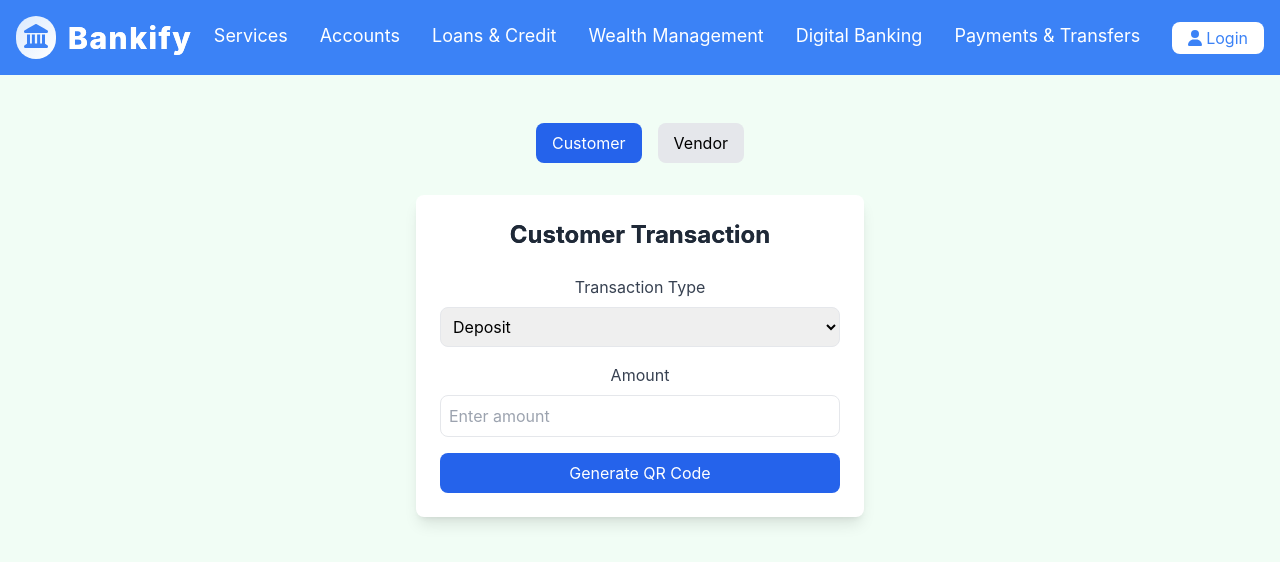
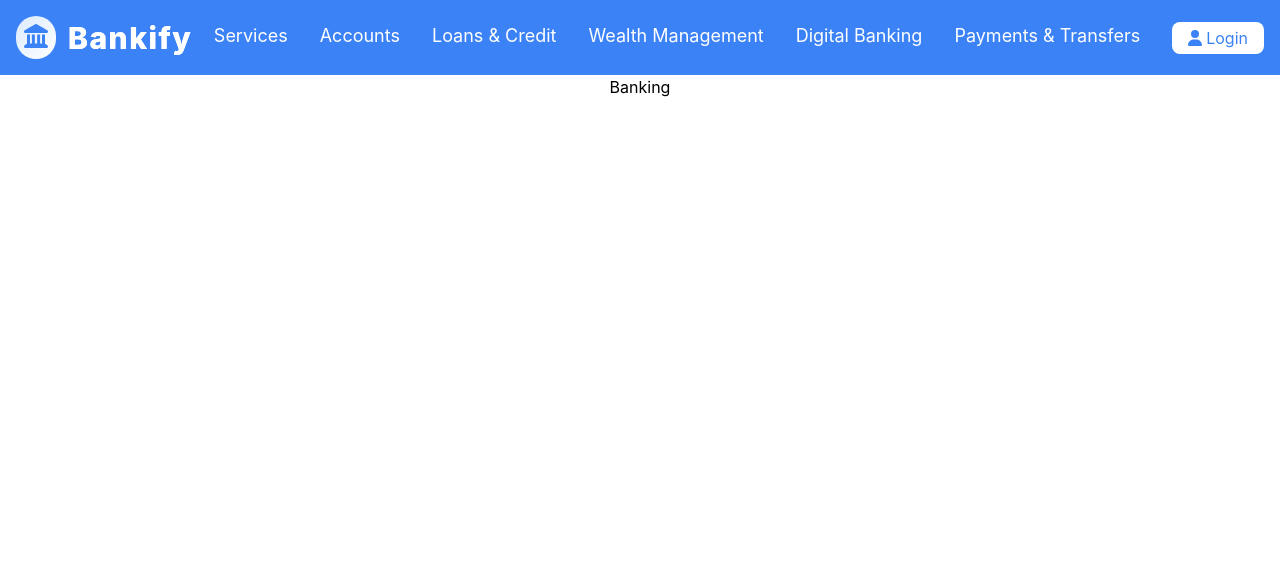
Before and after one commit to kumbamkarthik/bankify, a React (Create React App) app in the folder bankify/: page /digital in a window 1280 px wide. Shown: the top 562 px of the page. Built offline with nearby package versions, Linux system fonts and the light colour scheme.

Commit message:
banking ACCOUNTS

```diff
--- a/bankify/src/components/DigitalBanking/Banking.js
+++ b/bankify/src/components/DigitalBanking/Banking.js
@@ -1,129 +1,9 @@
-import React, { useState } from 'react';
-import { QRCodeSVG } from 'qrcode.react';
+import React from 'react'
 
 const Banking = () => {
-  const [userType, setUserType] = useState('customer'); // customer or vendor
-  const [amount, setAmount] = useState('');
-  const [transactionType, setTransactionType] = useState('deposit'); // deposit or withdraw
-  const [showQR, setShowQR] = useState(false);
+  return (
+    <div>Banking</div>
+  )
+}
 
-  const generateQRData = () => {
-    return JSON.stringify({
-      amount,
-      type: transactionType,
-      timestamp: new Date().toISOString(),
-      userId: "user123", // Replace with actual user ID from auth
-    });
-  };
-
-  const handleTransaction = (e) => {
-    e.preventDefault();
-    setShowQR(true);
-  };
-
-  const CustomerInterface = () => (
-    <div className="bg-white p-6 rounded-lg shadow-lg">
-      <h2 className="text-2xl font-bold text-gray-800 mb-6">Customer Transaction</h2>
-      <form onSubmit={handleTransaction} className="space-y-4">
-        <div>
-          <label className="block text-gray-700 mb-2">Transaction Type</label>
-          <select
-            className="w-full p-2 border rounded-lg"
-            value={transactionType}
-            onChange={(e) => setTransactionType(e.target.value)}
-          >
-            <option value="deposit">Deposit</option>
-            <option value="withdraw">Withdraw</option>
-          </select>
-        </div>
-        <div>
-          <label className="block text-gray-700 mb-2">Amount</label>
-          <input
-            type="number"
-            value={amount}
-            onChange={(e) => setAmount(e.target.value)}
-            className="w-full p-2 border rounded-lg"
-            placeholder="Enter amount"
-            required
-          />
-        </div>
-        <button
-          type="submit"
-          className="w-full bg-blue-600 text-white py-2 rounded-lg hover:bg-blue-700"
-        >
-          Generate QR Code
-        </button>
-      </form>
-    </div>
-  );
-
-  const VendorInterface = () => (
-    <div className="bg-white p-6 rounded-lg shadow-lg">
-      <h2 className="text-2xl font-bold text-gray-800 mb-6">Vendor Dashboard</h2>
-      <div className="grid grid-cols-2 gap-4">
-        <div className="bg-blue-50 p-4 rounded-lg">
-          <h3 className="font-bold text-lg mb-2">Today's Transactions</h3>
-          <p className="text-3xl font-bold">0</p>
-        </div>
-        <div className="bg-green-50 p-4 rounded-lg">
-          <h3 className="font-bold text-lg mb-2">Available Balance</h3>
-          <p className="text-3xl font-bold">$0.00</p>
-        </div>
-      </div>
-      <button
-        className="w-full mt-6 bg-blue-600 text-white py-2 rounded-lg hover:bg-blue-700"
-        onClick={() => {/* Add QR scanner implementation */}}
-      >
-        Scan QR Code
-      </button>
-    </div>
-  );
-
-  return (
-    <div className="min-h-screen bg-green-50/90 py-12 px-4">
-      <div className="max-w-md mx-auto">
-        <div className="flex justify-center mb-8">
-          <button
-            className={`px-4 py-2 mx-2 rounded-lg ${
-              userType === 'customer' ? 'bg-blue-600 text-white' : 'bg-gray-200'
-            }`}
-            onClick={() => setUserType('customer')}
-          >
-            Customer
-          </button>
-          <button
-            className={`px-4 py-2 mx-2 rounded-lg ${
-              userType === 'vendor' ? 'bg-blue-600 text-white' : 'bg-gray-200'
-            }`}
-            onClick={() => setUserType('vendor')}
-          >
-            Vendor
-          </button>
-        </div>
-
-        {userType === 'customer' ? <CustomerInterface /> : <VendorInterface />}
-
-        {showQR && (
-          <div className="mt-8 bg-white p-6 rounded-lg shadow-lg text-center">
-            <h3 className="text-lg font-bold mb-4">Scan this QR Code</h3>
-            <div className="inline-block p-4 bg-white rounded-lg">
-              <QRCodeSVG
-                value={generateQRData()}
-                size={200}
-                level="H"
-              />
-            </div>
-            <button
-              className="w-full mt-4 bg-gray-600 text-white py-2 rounded-lg hover:bg-gray-700"
-              onClick={() => setShowQR(false)}
-            >
-              Close
-            </button>
-          </div>
-        )}
-      </div>
-    </div>
-  );
-};
-
-export default Banking;
+export default Banking
```
